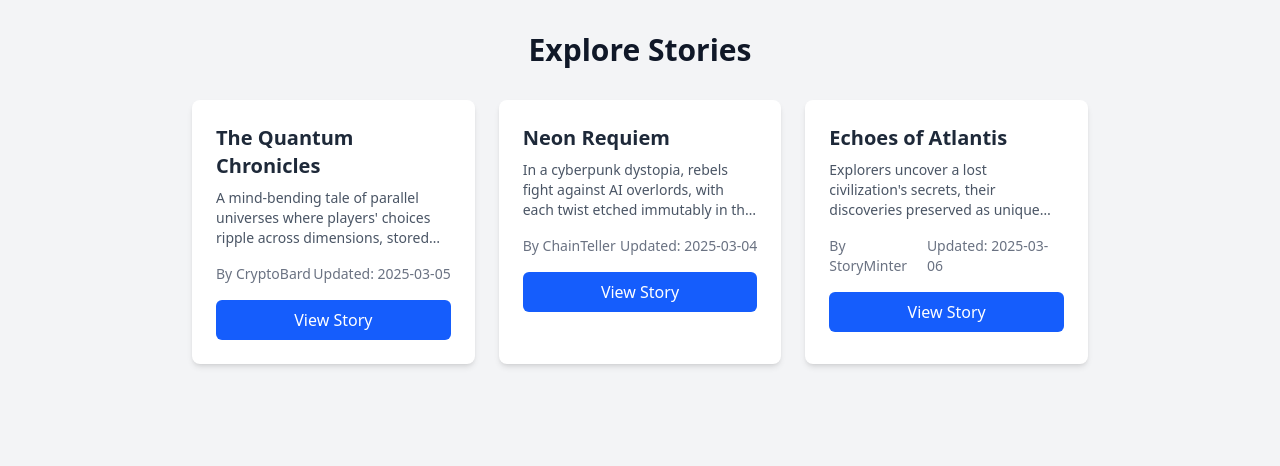
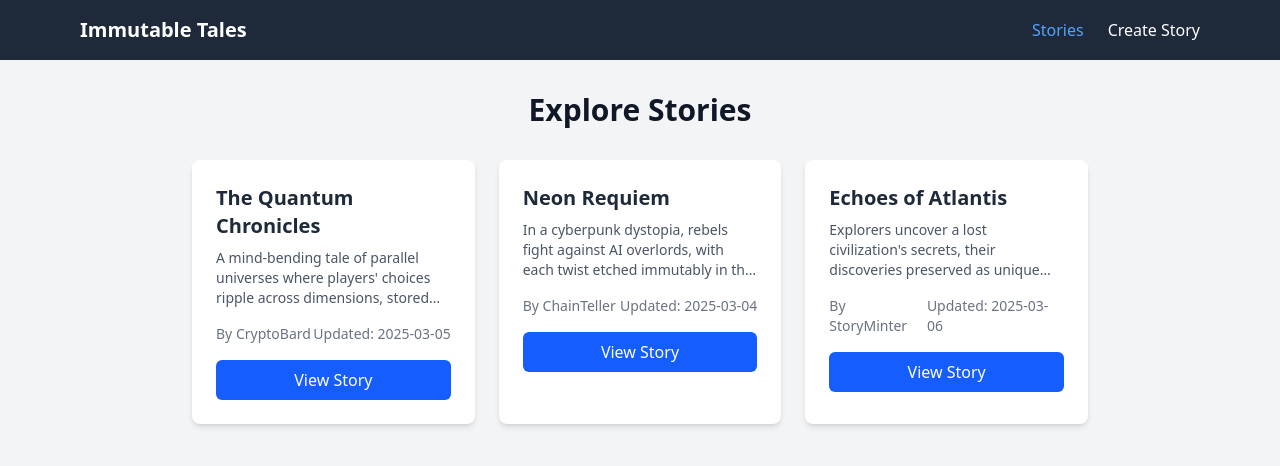
Before and after one commit to ysongh/ImmutableTales, a React (Vite) app in the folder client/: page / in a window 1280 px wide. Shown: the top 466 px of the page. Built offline with nearby package versions, Linux system fonts and the light colour scheme.

Commit message:
feat: add a navbar

```diff
--- a/client/src/App.jsx
+++ b/client/src/App.jsx
@@ -1,5 +1,6 @@
 import { HashRouter, Route, Routes } from 'react-router-dom';
 
+import Navbar from './components/Navbar';
 import StoriesList from './pages/StoriesList';
 import CreateStory from './pages/CreateStory';
 
@@ -7,9 +8,10 @@
 
   return (
     <HashRouter>
+      <Navbar />
       <Routes>
         <Route
-          path="/createstory"
+          path="/create-story"
           element={<CreateStory />} />
         <Route
           path="/"
--- /dev/null
+++ b/client/src/components/Navbar.jsx
@@ -0,0 +1,104 @@
+import React, { useState } from 'react';
+import { NavLink } from 'react-router-dom';
+
+const Navbar = () => {
+  const [isMobileMenuOpen, setIsMobileMenuOpen] = useState(false);
+
+  const toggleMobileMenu = () => {
+    setIsMobileMenuOpen(!isMobileMenuOpen);
+  };
+
+  return (
+    <nav className="bg-gray-800 text-white shadow-md">
+      <div className="max-w-6xl mx-auto px-4">
+        <div className="flex justify-between items-center py-4">
+          <NavLink to="/" className="text-xl font-bold">
+            Immutable Tales
+          </NavLink>
+
+          <div className="hidden md:flex space-x-6 items-center">
+            <NavLink
+              to="/"
+              className={({ isActive }) =>
+                `hover:text-gray-300 transition-colors duration-200 ${
+                  isActive ? 'text-blue-400' : ''
+                }`
+              }
+            >
+              Stories
+            </NavLink>
+            <NavLink
+              to="/create-story"
+              className={({ isActive }) =>
+                `hover:text-gray-300 transition-colors duration-200 ${
+                  isActive ? 'text-blue-400' : ''
+                }`
+              }
+            >
+              Create Story
+            </NavLink>
+          </div>
+
+          <button
+            className="md:hidden focus:outline-none"
+            onClick={toggleMobileMenu}
+            aria-label="Toggle menu"
+          >
+            <svg
+              className="w-6 h-6"
+              fill="none"
+              stroke="currentColor"
+              viewBox="0 0 24 24"
+              xmlns="http://www.w3.org/2000/svg"
+            >
+              {isMobileMenuOpen ? (
+                <path
+                  strokeLinecap="round"
+                  strokeLinejoin="round"
+                  strokeWidth="2"
+                  d="M6 18L18 6M6 6l12 12"
+                />
+              ) : (
+                <path
+                  strokeLinecap="round"
+                  strokeLinejoin="round"
+                  strokeWidth="2"
+                  d="M4 6h16M4 12h16m-7 6h7"
+                />
+              )}
+            </svg>
+          </button>
+        </div>
+
+        {isMobileMenuOpen && (
+          <div className="md:hidden pb-4">
+            <NavLink
+              to="/"
+              className={({ isActive }) =>
+                `block py-2 px-4 hover:bg-gray-700 transition-colors duration-200 ${
+                  isActive ? 'bg-gray-700 text-blue-400' : ''
+                }`
+              }
+              onClick={toggleMobileMenu}
+            >
+              Stories
+            </NavLink>
+            <NavLink
+              to="/create-story"
+              className={({ isActive }) =>
+                `block py-2 px-4 hover:bg-gray-700 transition-colors duration-200 ${
+                  isActive ? 'bg-gray-700 text-blue-400' : ''
+                }`
+              }
+              onClick={toggleMobileMenu}
+            >
+              Create Story
+            </NavLink>
+          </div>
+        )}
+      </div>
+    </nav>
+  );
+};
+
+export default Navbar;
```
